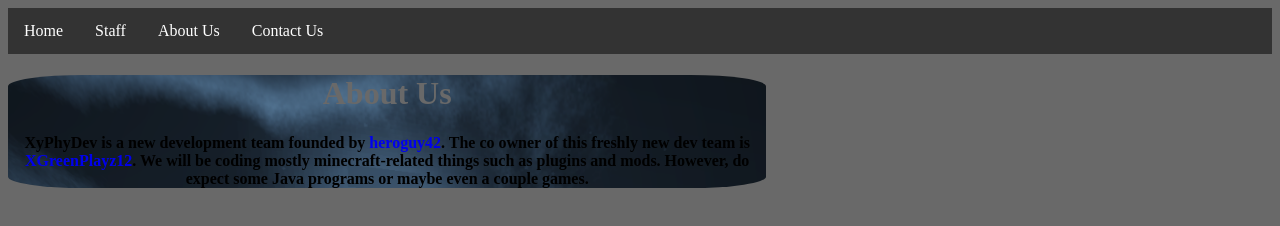
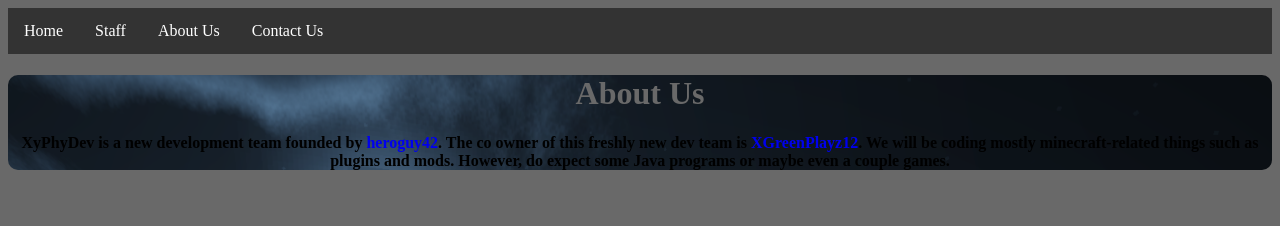
Before and after one commit to XyPhyDev/XyPhyDev.github.io, a plain HTML site: page index.html in a window 1280 px wide. Drawn offline with nearby package versions, Linux system fonts and the light colour scheme; a script that the page names is missing.

Commit message:
Update style.css

```diff
--- a/style.css
+++ b/style.css
@@ -33,10 +33,10 @@
 }
 
 .container {
-	width: 60%;
+	width: 30;
 	background-color: lightgray;
 	background: #222 url('https://github.com/XyPhyDev/XyPhyDev.github.io/blob/master/images/aboutimg.png?raw=true') center fixed;
-	border-radius: 10%;
+	border-radius: 10px;
 }
 
 .container a {
```
